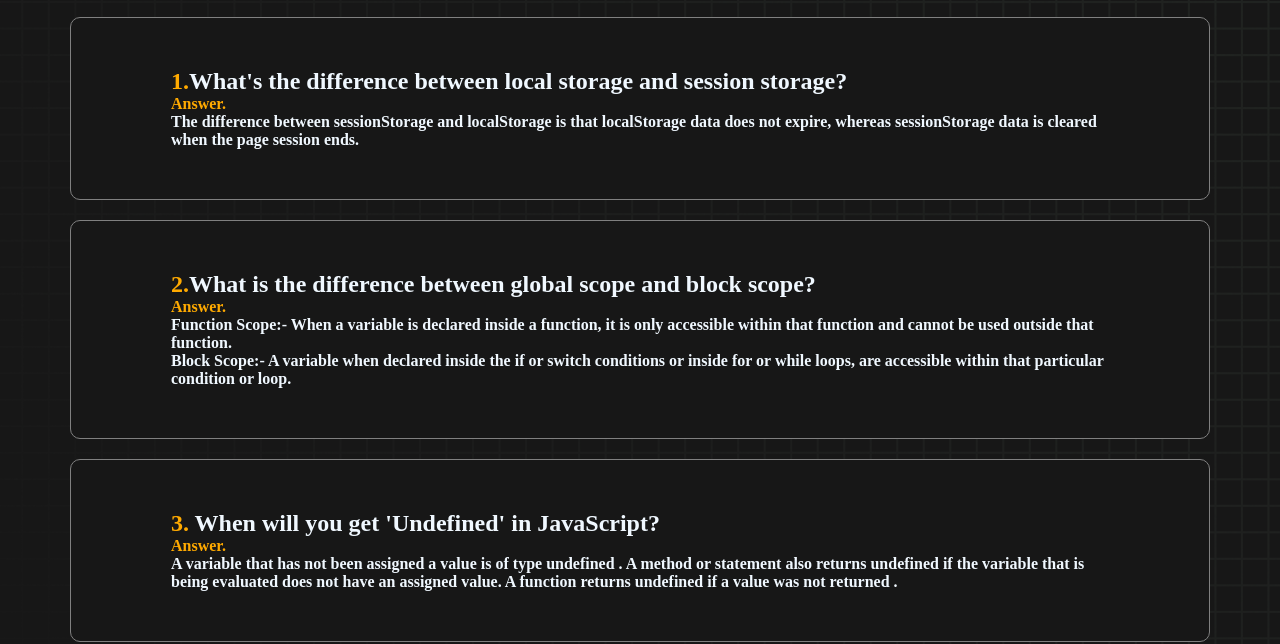
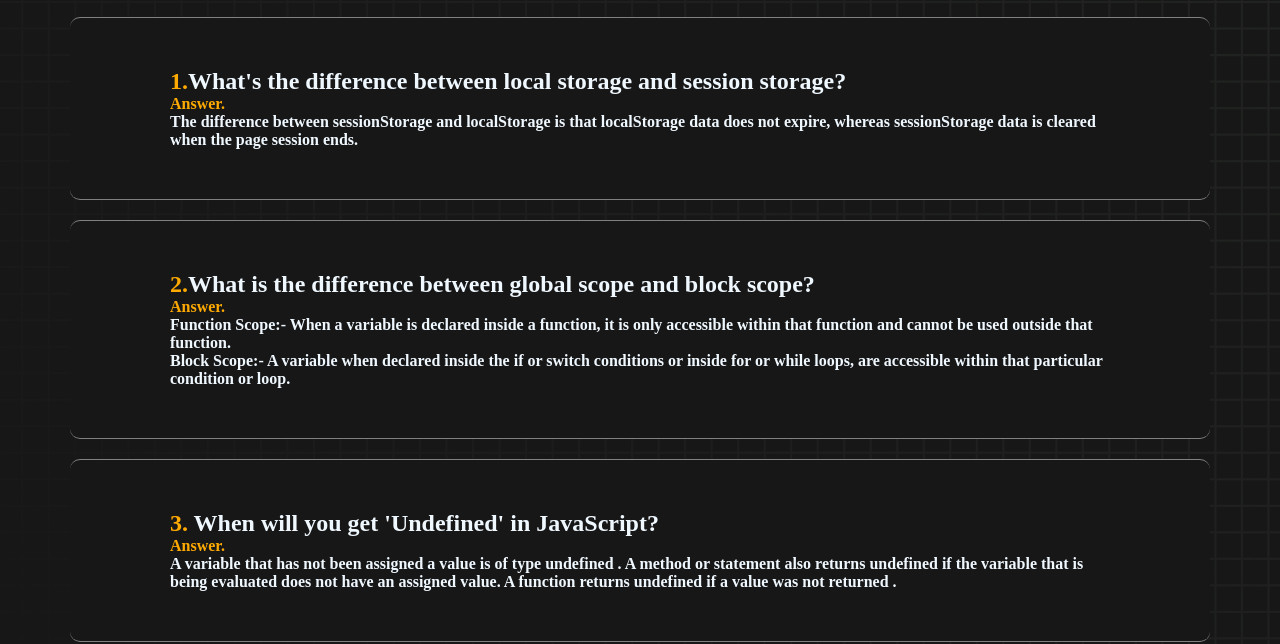
Before and after one commit to Crybaby07/assingment-seven, a plain HTML site: page Blogs.html in a window 1280 px wide. Shown: the part 191-835 px from the top of the page. Drawn offline with Linux system fonts and the light colour scheme.

Commit message:
almost finished

```diff
--- a/styles.css
+++ b/styles.css
@@ -215,7 +215,8 @@ header{
   padding: 50px 100px;
   background-color: #171717;
   margin: 20px;
-  border: 1px solid gray;
+  border-top: 1px solid gray;
+  border-bottom: 1px solid gray;
   border-radius: 10px;
 }
 
```
